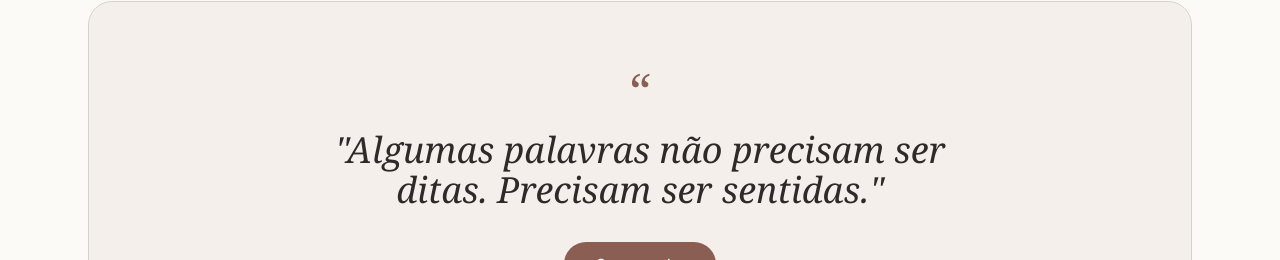
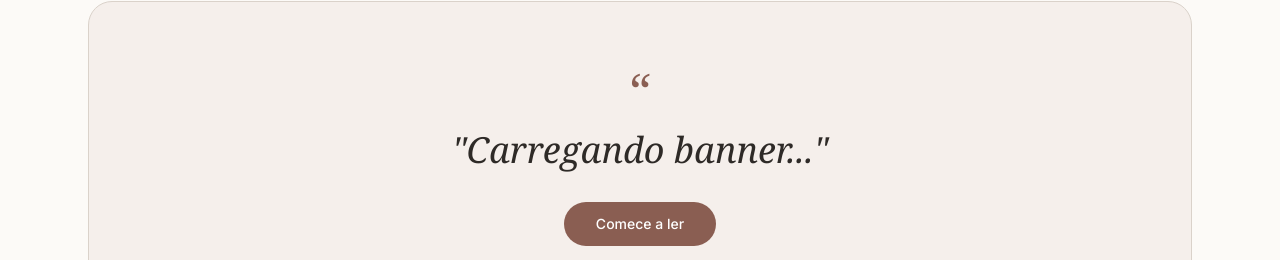
Before and after one commit to arthur-luiss/entre-versos-web, a React (Vite) app: page / in a window 1280 px wide. Shown: the part 107-367 px from the top of the page. Built offline with nearby package versions, Linux system fonts and the light colour scheme; no server answers; a web font is replaced by a local one.

Commit message:
banner (home): substituindo mensagem de carregamento

```diff
--- a/src/pages/Home.jsx
+++ b/src/pages/Home.jsx
@@ -7,7 +7,7 @@ export function Home() {
   const [loading, setLoading] = useState(true);
   const [quote, setQuote] = useState({ content: "Carregando...", author: "" });
   const [heroText, setHeroText] = useState(
-    "Algumas palavras não precisam ser ditas. Precisam ser sentidas.",
+    "Carregando banner...",
   );
 
   useEffect(() => {
```
